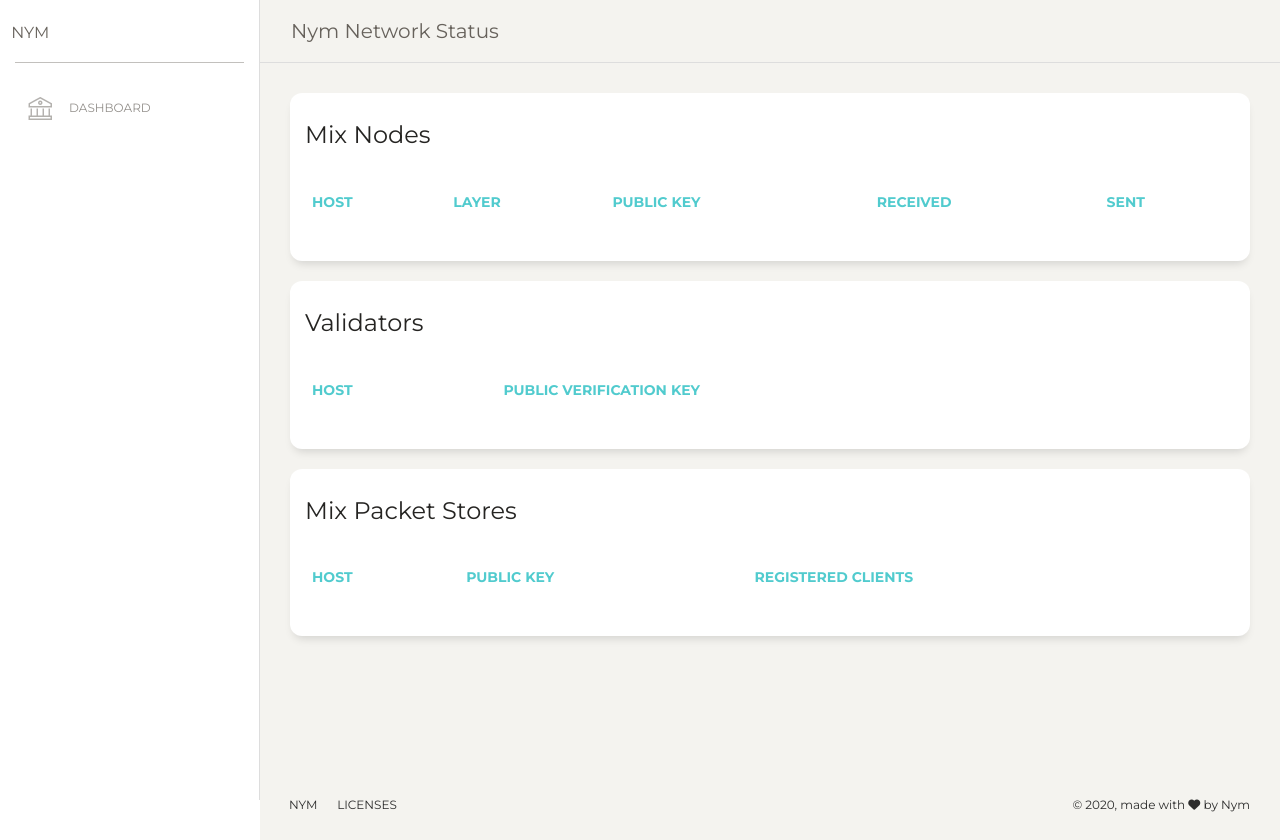
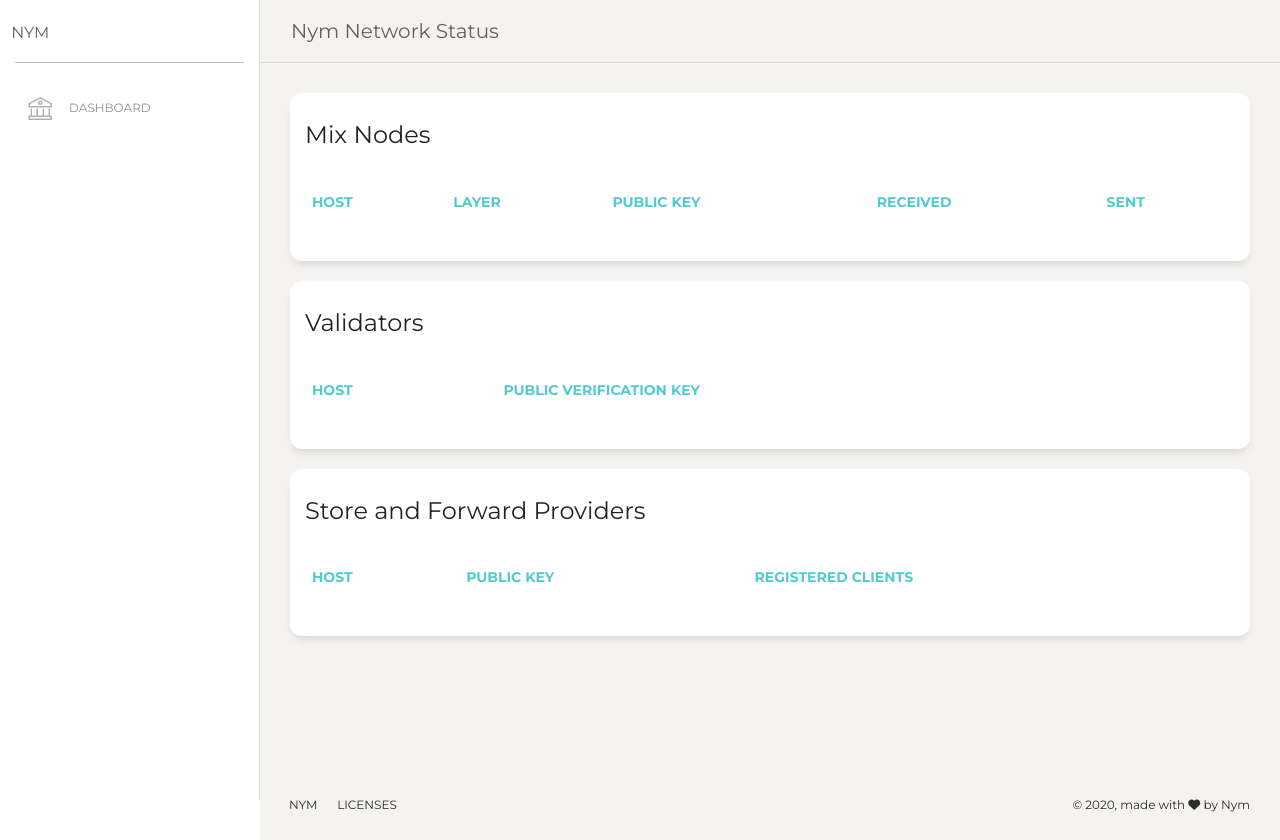
Before and after one commit to nymtech/nym-web-dashboard, a plain HTML site: page index.html in a window 1280 px wide. Drawn offline with Linux system fonts and the light colour scheme; no server answers.

Commit message:
Update index.html

```diff
--- a/index.html
+++ b/index.html
@@ -198,7 +198,7 @@
           <div class="col-md-12">
             <div class="card">
               <div class="card-header">
-                <h4 class="card-title"> Mix Packet Stores</h4>
+                <h4 class="card-title"> Store and Forward Providers</h4>
               </div>
               <div class="card-body">
                 <div class="table-responsive">
```
